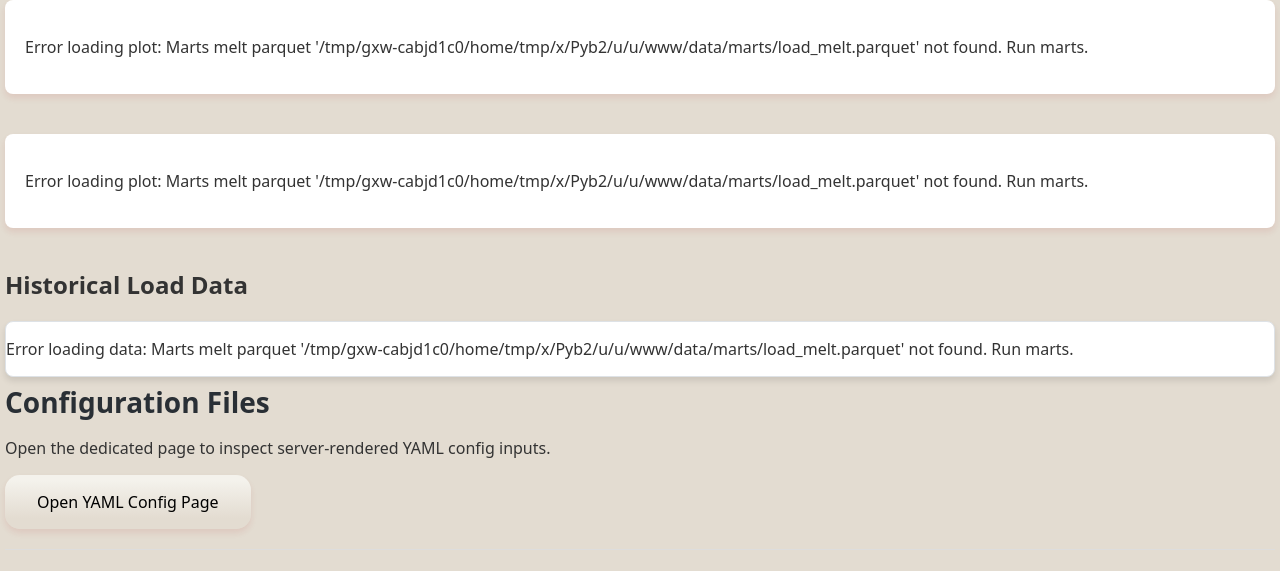
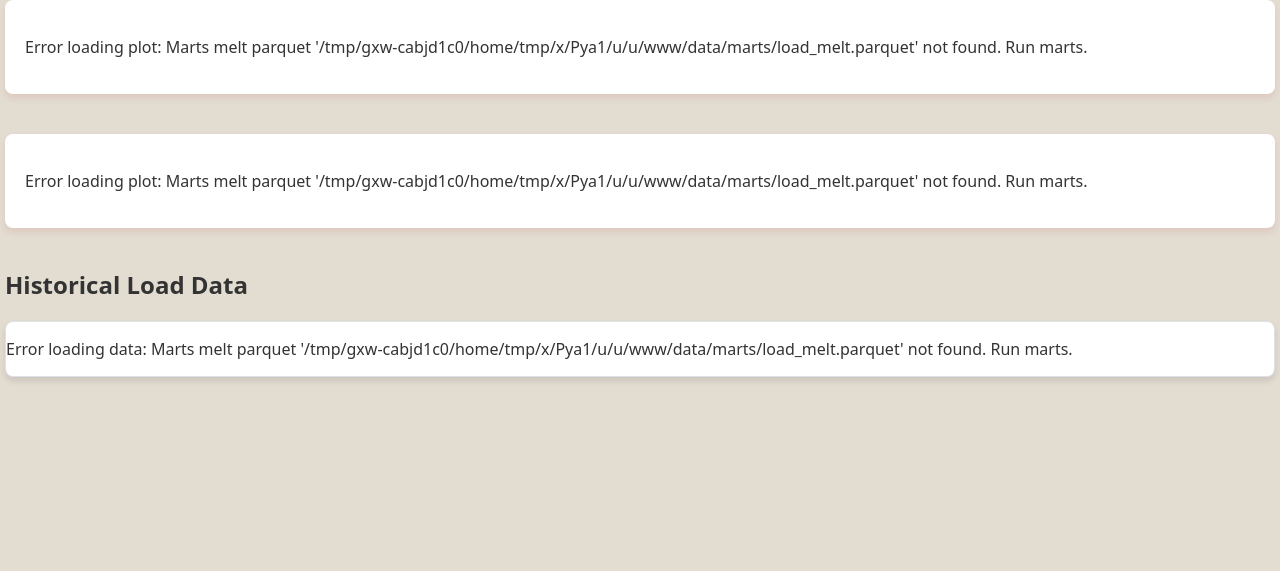
Before and after one commit to saeed-amiri/german-load-forecasting-mlops, a FastAPI app: page /data in a window 1280 px wide. Shown: the part 121-692 px from the top of the page. Run offline with FastAPI, Linux system fonts and the light colour scheme; parts of the project's set-up code (start-up, migrations or seed data) failed here and were passed over.

Commit message:
remove the duplicated page

```diff
--- a/services/api/templates/data.html
+++ b/services/api/templates/data.html
@@ -24,12 +24,6 @@
         {{ table | safe }}
     </div>
 
-    <section>
-        <h2>Configuration Files</h2>
-        <p>Open the dedicated page to inspect server-rendered YAML config inputs.</p>
-        <a href="configs" class="button button1">Open YAML Config Page</a>
-    </section>
-
     {% include "partials/header_tabs_script.html" %}
 
 </body>
```
